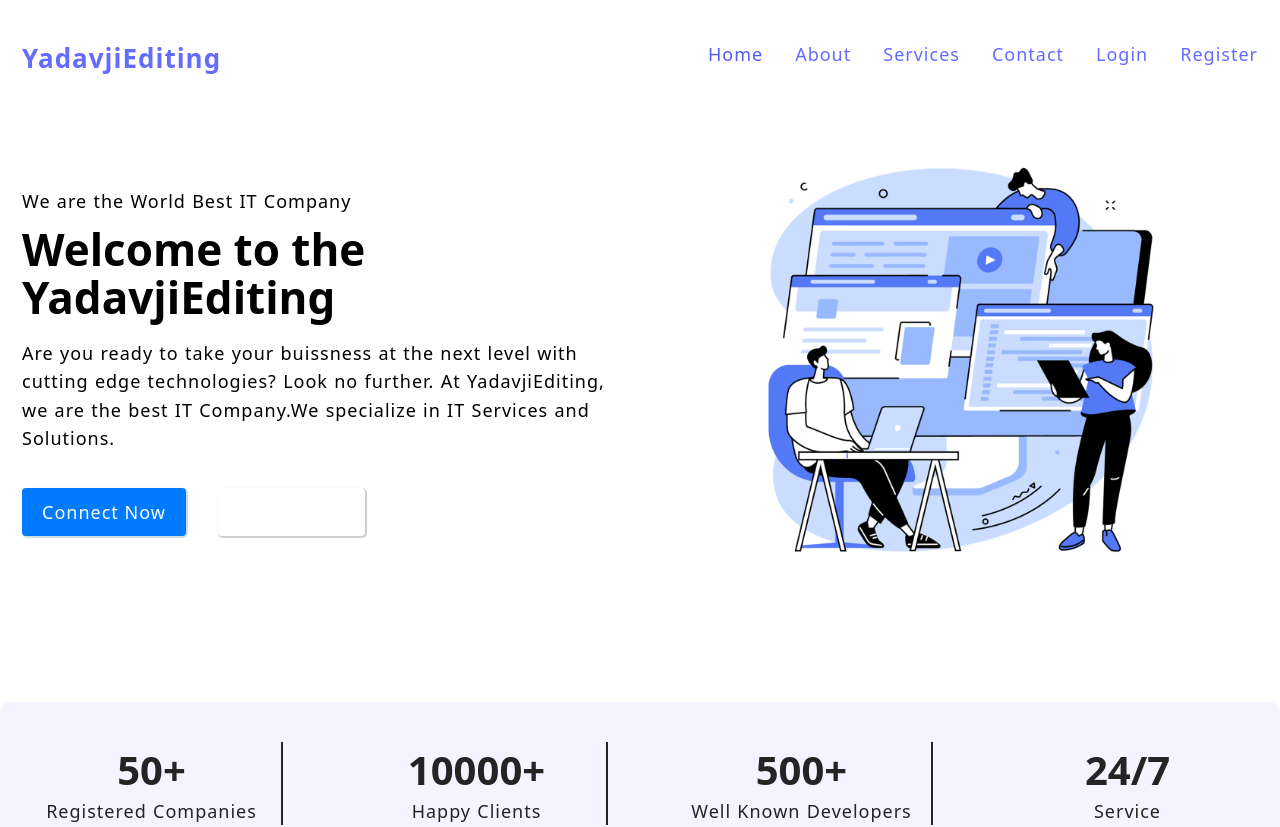
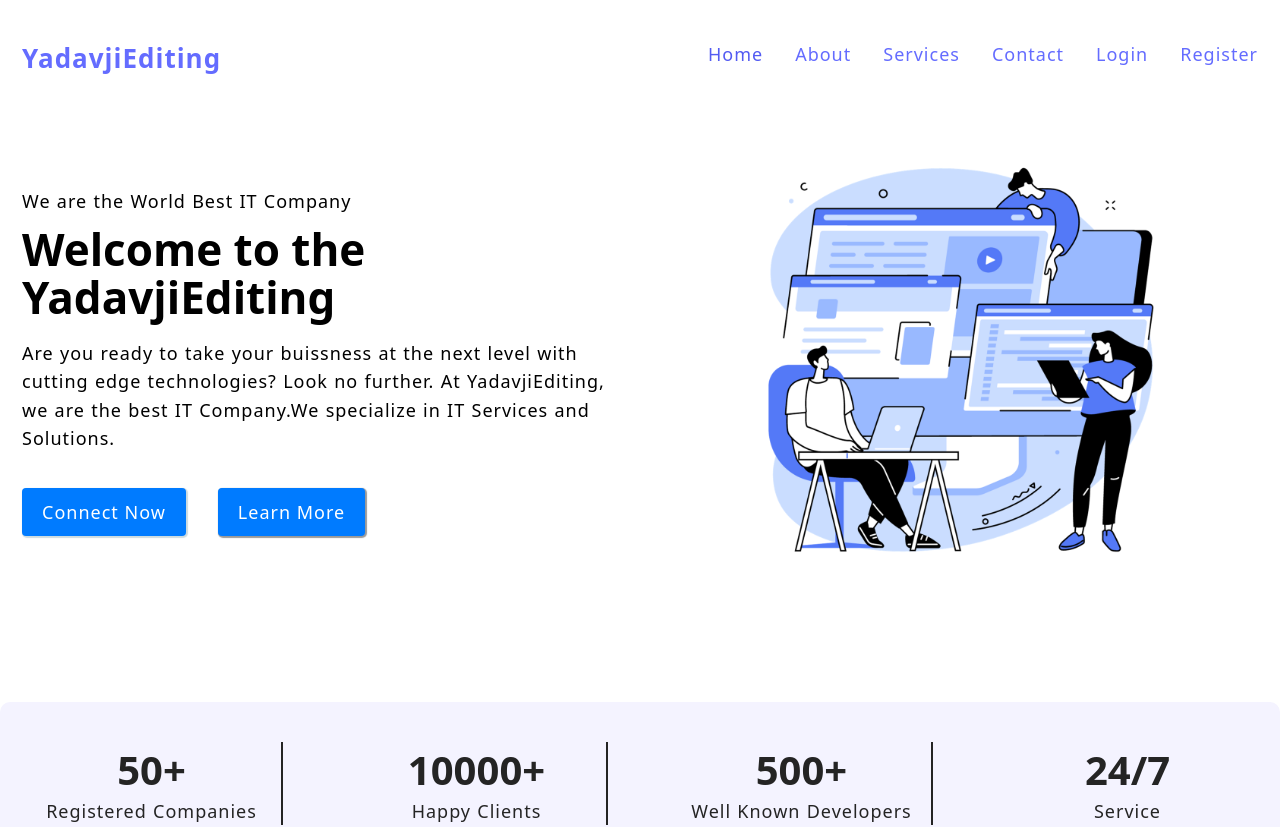
Before and after one commit to yatendra2832/MERN-Stack, a React (Vite) app in the folder client/: page / in a window 1280 px wide. Shown: the top 827 px of the page. Built offline with nearby package versions, Linux system fonts and the light colour scheme.

Commit message:
button styling

```diff
--- a/client/src/index.css
+++ b/client/src/index.css
@@ -90,9 +90,9 @@ button:hover {
 }
 
 .secondary-button {
-  background-color: transparent;
+  /* background-color: transparent; */
   border-radius: 2px solid black;
-  box-shadow: 1px 1px 1px 1px rgba(0, 0, 0, 0.2);
+  box-shadow: 1px 1px 1px 1px rgba(0, 0, 0, 0.4);
   margin-left: 3.2rem;
 }
 /* State Rules */
```
